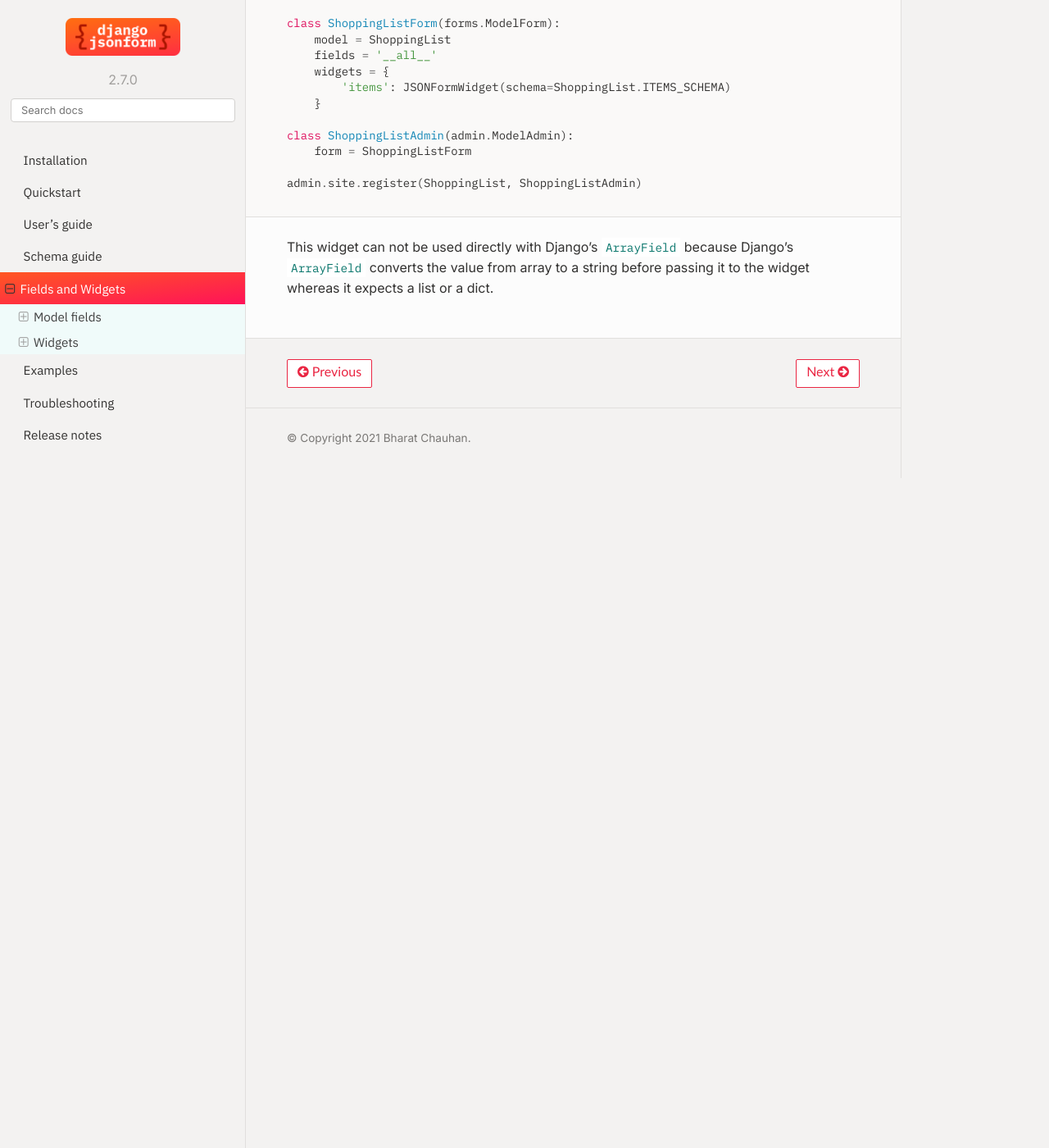
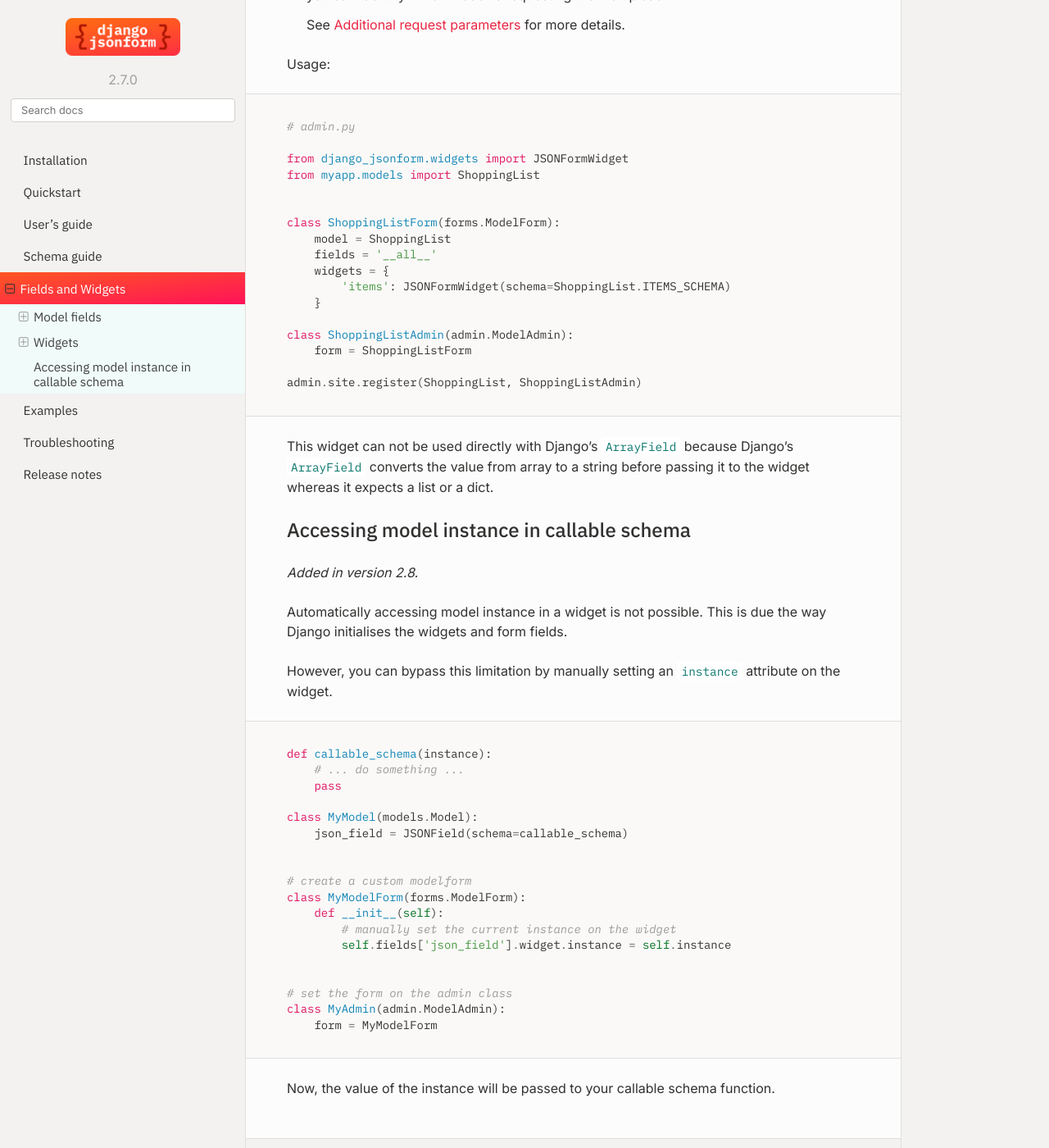
Before and after one commit to bhch/django-jsonform, a Sphinx documentation site: the page built from docs/fields-and-widgets.rst, in a window 1280 px wide and 1400 px high, scrolled down 2534 px. Shown: the whole window at 82% size. Built offline with Sphinx 7.4.7 and the Read the Docs theme 2.0.0, drawn with Linux system fonts in a browser that asks for light colours; before the commit the page ends 3117 px from its top, so only the background shows below that; some of the changed text lies outside the part shown.

Commit message:
Update docs for v2.8.0

```diff
--- a/docs/fields-and-widgets.rst
+++ b/docs/fields-and-widgets.rst
@@ -37,9 +37,14 @@ underneath.
 
     A callable is useful for :ref:`specifying dynamic choices <dynamic choices>`.
 
+    The callable function may optionally receive the current model instance. See:
+    :ref:`Accessing model instance in callable schema`.
+
     .. versionchanged:: 2.1
+        The ability to provide a callable was added.
 
-        The ability to provide a callable was added.
+    .. versionchanged:: 2.8
+        Callable schema may receive an ``instance`` argument.
 
 Usage:
 
@@ -53,7 +58,7 @@ Usage:
 
         items = JSONField(schema=ITEMS_SCHEMA)
 
-For details about other parameters, options and attributes, see
+For details about other parameters, options and attributes of the ``JSONField``, see
 `Django's docs <https://docs.djangoproject.com/en/3.2/ref/models/fields/#django.db.models.JSONField>`__.
 
 
@@ -109,9 +114,14 @@ It can be used in a form if you don't want to use the model field.
 
     A callable is useful for :ref:`specifying dynamic choices <dynamic choices>`.
 
+    The callable function may optionally receive the current model instance. See:
+    :ref:`Accessing model instance in callable schema`.
+
     .. versionchanged:: 2.1
+        The ability to provide a callable was added.
 
-        The ability to provide a callable was added.
+    .. versionchanged:: 2.8
+        Callable schema may receive an ``instance`` argument.
 
 .. attribute:: model_name
     :type: str
@@ -144,7 +154,41 @@ Usage:
     admin.site.register(ShoppingList, ShoppingListAdmin)
 
 
-
 This widget can not be used directly with Django's ``ArrayField`` because Django's
 ``ArrayField`` converts the value from array to a string before passing it to
 the widget whereas it expects a list or a dict.
+
+
+Accessing model instance in callable schema
+-------------------------------------------
+
+.. versionadded:: 2.8
+
+Automatically accessing model instance in a widget is not possible. This is due
+the way Django initialises the widgets and form fields.
+
+However, you can bypass this limitation by manually setting an ``instance`` attribute
+on the widget.
+
+.. code-block::
+
+    def callable_schema(instance):
+        # ... do something ...
+        pass
+
+    class MyModel(models.Model):
+        json_field = JSONField(schema=callable_schema)
+
+
+    # create a custom modelform
+    class MyModelForm(forms.ModelForm):
+        def __init__(self):
+            # manually set the current instance on the widget
+            self.fields['json_field'].widget.instance = self.instance
+
+
+    # set the form on the admin class
+    class MyAdmin(admin.ModelAdmin):
+        form = MyModelForm
+
+Now, the value of the instance will be passed to your callable schema function.
--- a/docs/guide/index.rst
+++ b/docs/guide/index.rst
@@ -8,3 +8,4 @@ User's guide
     choices
     upload
     arrayfield
+    translations
--- a/docs/releases/index.rst
+++ b/docs/releases/index.rst
@@ -4,6 +4,7 @@ Release notes
 .. toctree::
     :maxdepth: 2
 
+    v2.8.0
     v2.7.0
     v2.6.0
     v2.5.0
```
Also changed, not shown: docs/guide/choices.rst (+27 -9 lines), docs/guide/inputs.rst (+56 -7 lines), docs/guide/translations.rst (added, +19 -0 lines), docs/releases/v2.8.0.rst (added, +75 -0 lines), docs/schema.rst (+18 -1 lines).
